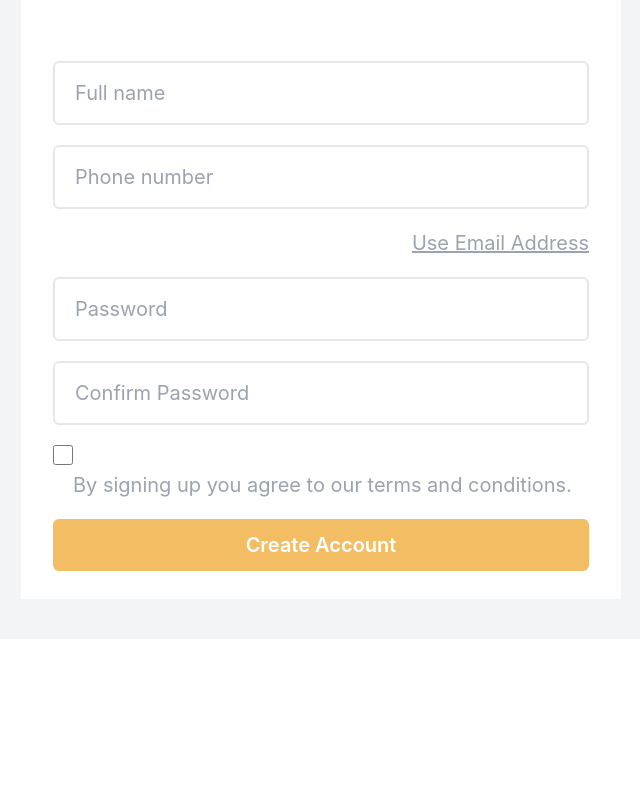
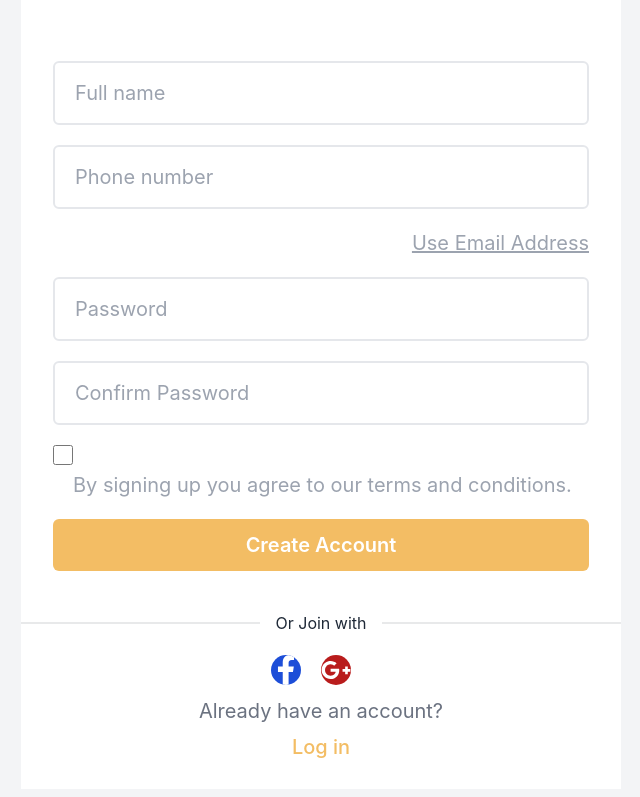
Before and after one commit to summenurfatema/beauty-hub, a React (Create React App) app: page /register in a window 1280 px wide. Shown: the part 351-1148 px from the top of the page, without its empty margins (319-959 px from the left). Before the commit the page ends 990 px from the top, so only its background shows below. Built offline with nearby package versions, Linux system fonts and the light colour scheme.

Commit message:
register complete

```diff
--- a/src/pages/Register/Register.js
+++ b/src/pages/Register/Register.js
@@ -1,4 +1,6 @@
 import React, { useState } from 'react';
+import { FaGooglePlusG, FaFacebookF } from 'react-icons/fa'
+import { Link } from 'react-router-dom';
 
 const Register = () => {
 
@@ -6,7 +8,7 @@ const Register = () => {
 
     return (
         <div className='flex flex-col justify-center items-center bg-gray-100 py-10'>
-            <div className='w-[600px] bg-white'>
+            <div className='w-[600px] bg-white pb-7'>
                 <h1 className='text-gray-800 text-center font-bold text-3xl py-7'>Create an account</h1>
                 <form className='px-8 py-7 space-y-5'>
                     <input placeholder='Full name' className='border-2 py-4 border-red w-full rounded-md text-xl pl-5' />
@@ -39,6 +41,18 @@ const Register = () => {
                     </div>
                     <button className='w-full py-3 text-xl font-semibold bg-brown text-white rounded-md'>Create Account</button>
                 </form>
+                <div className="divider">Or Join with</div>
+                <div>
+                    <div className='flex justify-center items-center pt-2'>
+                        <FaFacebookF className='text-3xl bg-blue-700 rounded-full text-white' />
+                        <FaGooglePlusG className='text-3xl mx-5 bg-red-700 rounded-full text-white' />
+
+                    </div>
+                    <p className='text-xl text-gray-500 text-center pt-3 pb-2'>Already have an account?</p>
+                    <p className='text-center'>
+                        <Link to='/login' className='text-xl text-brown font-medium'>Log in</Link>
+                    </p>
+                </div>
             </div>
 
 
```
